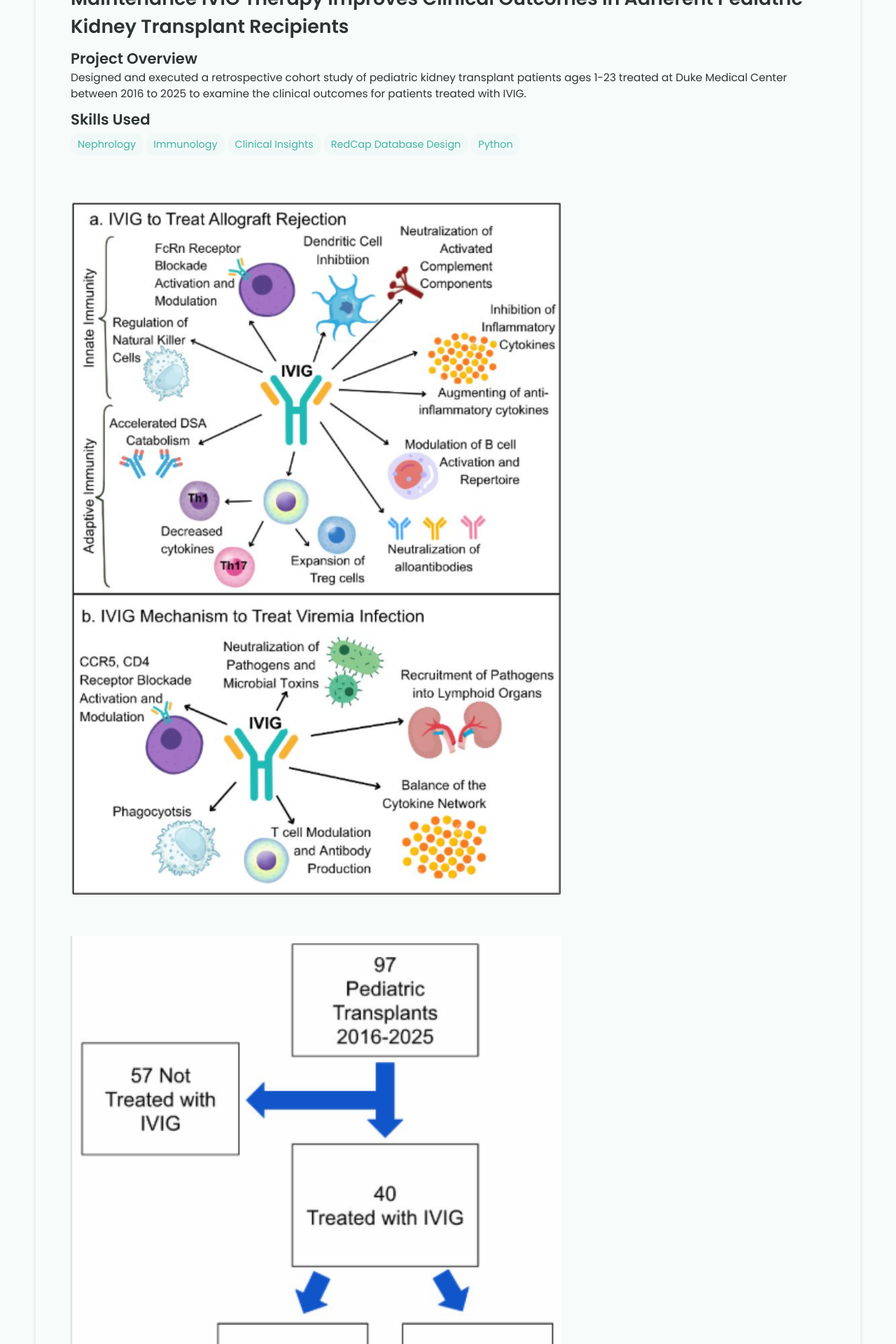
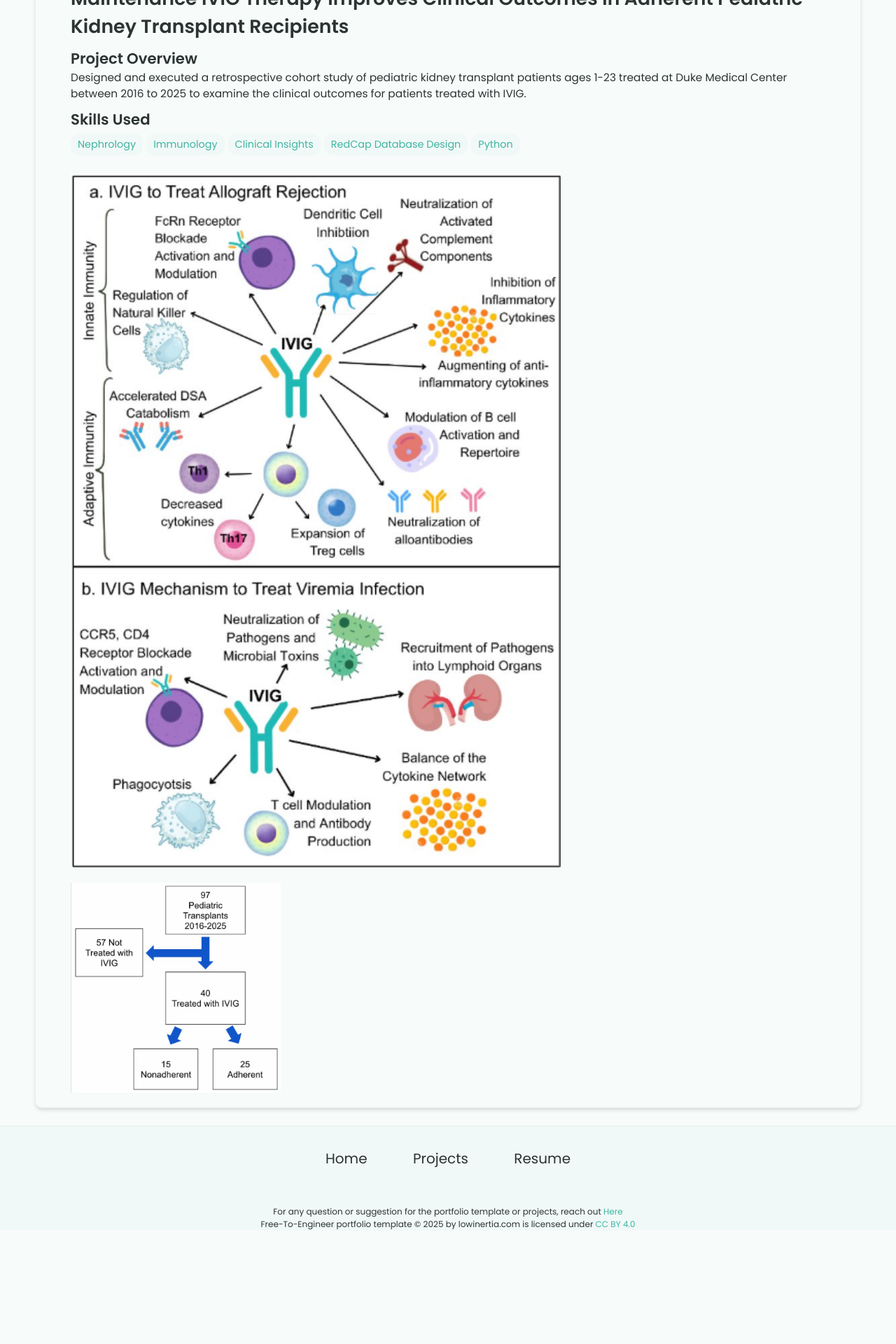
Before and after one commit to snehaus22/snehaus22.github.io, a Jekyll site: the page built from _projects/ivig/index.md, in a window 1280 px wide. Shown: the part 529-2449 px from the top of the page at 70% size. Built offline with Jekyll 4.4.1, drawn with Linux system fonts in a browser that asks for light colours; after the commit the page ends 2287 px from its top, so only the background shows below that.

Commit message:
Clean up index.md by removing line breaks
Removed unnecessary line breaks and adjusted image sizes.

```diff
--- a/_projects/ivig/index.md
+++ b/_projects/ivig/index.md
@@ -11,10 +11,7 @@ skills:
 main-image: /ivig.png
 ---
 
-<br>
 
 <img src="ivigmechanism.png" width="700">
 
-<br>
-
-<img src="cohort definition.png" width="700">
+<img src="cohort definition.png" width="300">
```
